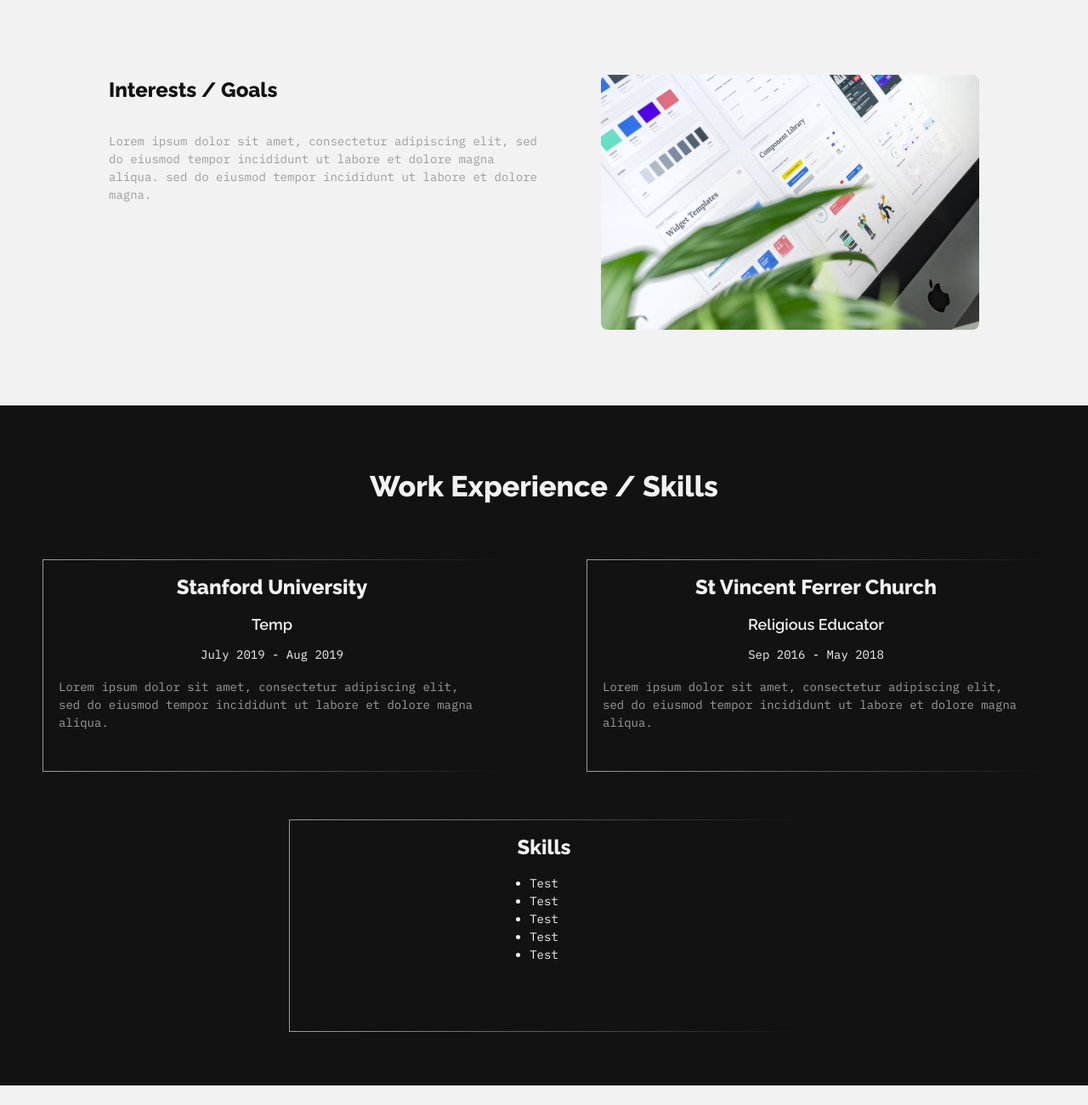
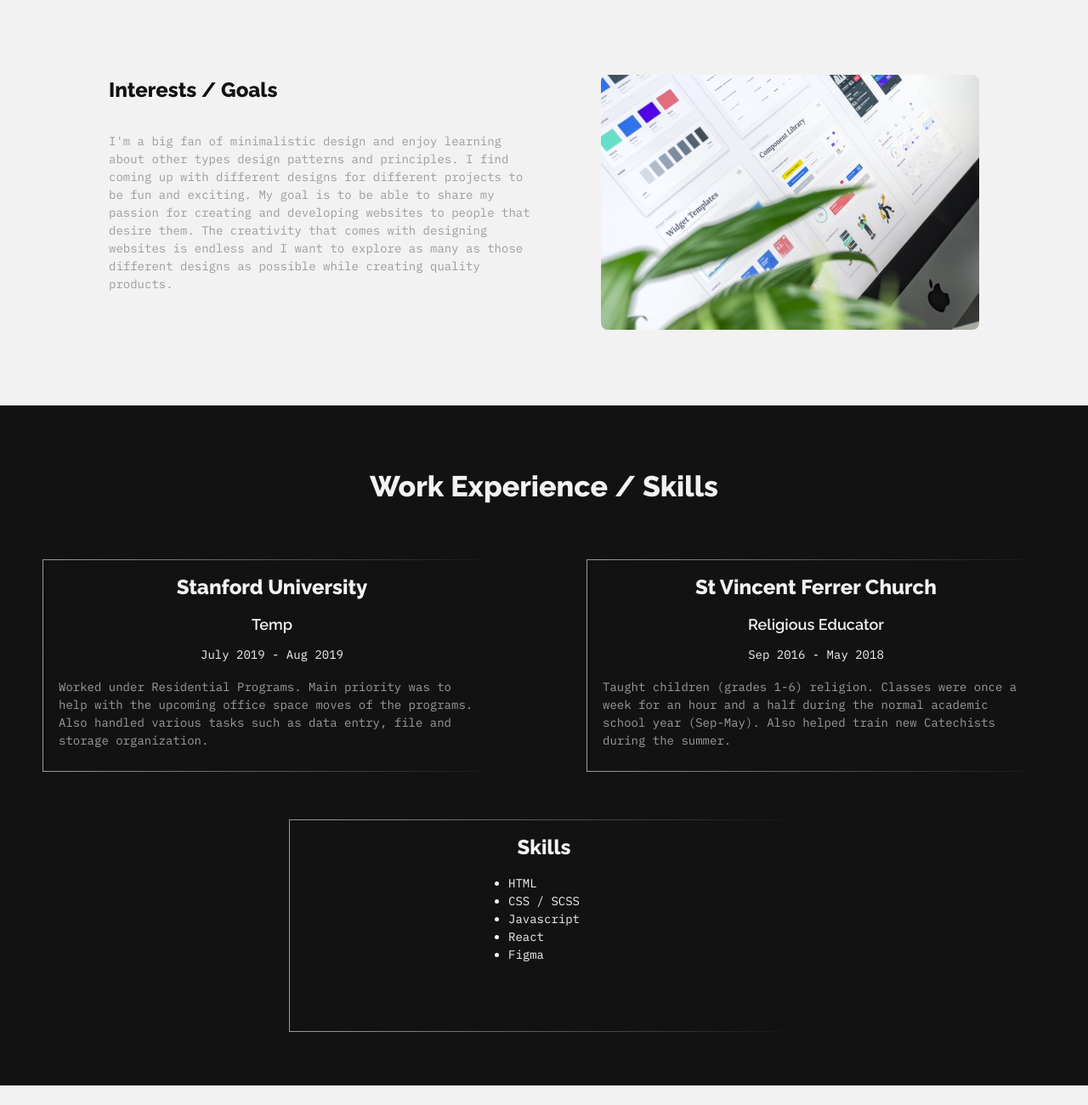
Before and after one commit to mgz11/Personal-Website, a plain HTML site: page index.html in a window 1280 px wide. Shown: the part 1500-2800 px from the top of the page at 85% size. Drawn offline with Linux system fonts and the light colour scheme.

Commit message:
replaced all placeholder text

```diff
--- a/app/scss/_home.scss
+++ b/app/scss/_home.scss
@@ -36,6 +36,7 @@
         font-size: 16px;
         width: 480px;
         color: $body-text;
+        text-align: center;
     }
 
     .icons {
--- a/app/scss/_variables.scss
+++ b/app/scss/_variables.scss
@@ -3,8 +3,8 @@ $navGlow: hsl(273, 56%, 67%);
 $navBg: hsl(0, 0%, 15%);
 $menuBg: hsl(94, 59%, 12%);
 $body-text: hsl(0, 0%, 61%);
-$dark: hsl(0, 0, 7%);
-$light: hsl(0, 0, 95%);
+$dark: hsl(0, 0%, 7%);
+$light: hsl(0, 0%, 95%);
 $buttonColor: hsl(266, 100%, 64%);
 
 // Google Fonts
@@ -18,7 +18,7 @@ $font-weight-bold: 700;
 $font-weight-extrabold: 800;
 
 
-// Use mixins later for modularization of code
+// Mixins
 @mixin section-title-desktop {
     font-family: $heading-font-family;
     font-weight: $font-weight-extrabold;
--- a/index.html
+++ b/index.html
@@ -38,7 +38,7 @@
             <h1>Miguel Gonzalo</h1>
         </div>
         <div class="main-text">
-            <h3>Intro text: Lorem ipsum dolor sit amet, consectetur adipiscing elit, sed do eiusmod tempor incididunt ut labore et dolore magna aliqua. </h3>
+            <h3>Aspiring Front-End Developer with a Focus in UI Design</h3>
             <div class="icons">
                 <a id="github-icon" href="https://github.com/mgz11/" target="_blank"><i class="fa-brands fa-github"></i></a>
                 <a id="linkedin-icon" href="https://www.linkedin.com/in/miguel-gonzalo-934b3b210/" target="_blank"><i class="fa-brands fa-linkedin"></i></a>
@@ -50,17 +50,23 @@
         <p class="about-title">About</p>
 
         <div class="introduction">
-            <img class="intro-img"src="imgs/image 2.png" alt="Computer peripherals">
+            <img class="intro-img" src="imgs/image 2.png" alt="Computer peripherals">
             <div class="intro-content">
                 <p class="intro-title">Who Am I</p>
-                <p class="intro-text">Lorem ipsum dolor sit amet, consectetur adipiscing elit, sed do eiusmod tempor incididunt ut labore et dolore magna aliqua. sed do eiusmod tempor incididunt ut labore et dolore magna.</p>
+                <p class="intro-text">I'm currently a senior at the University of California, Davis pursuing a degree in Computer Science. Early on in my college career, I found myself not as interested
+                    in the software aspect of Computer science as I initially thought. That is when I chose to focus more on the front-end and UI design aspect because I'm more of a visual learner and
+                    actually seeing what I created brings me joy.
+                </p>
             </div>
         </div>
 
         <div class="interests">
             <div class="interests-content">
                 <p class="interests-title">Interests / Goals</p>
-                <p class="interests-text">Lorem ipsum dolor sit amet, consectetur adipiscing elit, sed do eiusmod tempor incididunt ut labore et dolore magna aliqua. sed do eiusmod tempor incididunt ut labore et dolore magna.</p>
+                <p class="interests-text">I'm a big fan of minimalistic design and enjoy learning about other types design patterns and principles. I find coming up with different designs for
+                    different projects to be fun and exciting. My goal is to be able to share my passion for creating and developing websites to people that desire them. The creativity that comes
+                    with designing websites is endless and I want to explore as many as those different designs as possible while creating quality products.
+                </p>
             </div>
             <img class="interests-img" src="imgs/image 3.png" alt="Computer screen">
         </div>
@@ -74,14 +80,16 @@
                 <p class="stanford-title">Stanford University</p>
                 <p class="stanford-job">Temp</p>
                 <p class="stanford-date">July 2019 - Aug 2019</p>
-                <p class="stanford-desc">Lorem ipsum dolor sit amet, consectetur adipiscing elit, sed do eiusmod tempor incididunt ut labore et dolore magna aliqua.</p>
+                <p class="stanford-desc">Worked under Residential Programs. Main priority was to help with the upcoming office space moves of the programs.
+                    Also handled various tasks such as data entry, file and storage organization.</p>
             </div>
 
             <div class="volunteer border-gradient">
                 <p class="volunteer-title">St Vincent Ferrer Church</p>
                 <p class="volunteer-job">Religious Educator</p>
                 <p class="volunteer-date">Sep 2016 - May 2018</p>
-                <p class="volunteer-desc">Lorem ipsum dolor sit amet, consectetur adipiscing elit, sed do eiusmod tempor incididunt ut labore et dolore magna aliqua.</p>
+                <p class="volunteer-desc">Taught children (grades 1-6) religion. Classes were once a week for an hour and a half during the normal academic school year (Sep-May).
+                    Also helped train new Catechists during the summer.</p>
             </div>
         </div>
 
@@ -90,11 +98,11 @@
             <div class="skills border-gradient">
                 <p class="skills-title">Skills</p>
                 <ul class="skills-list">
-                    <li>Test</li>
-                    <li>Test</li>
-                    <li>Test</li>
-                    <li>Test</li>
-                    <li>Test</li>
+                    <li>HTML</li>
+                    <li>CSS / SCSS</li>
+                    <li>Javascript</li>
+                    <li>React</li>
+                    <li>Figma</li>
                 </ul>
             </div>
             <div class="empty"></div>
```
Also changed, not shown: dist/styles.css, 1 other file.
